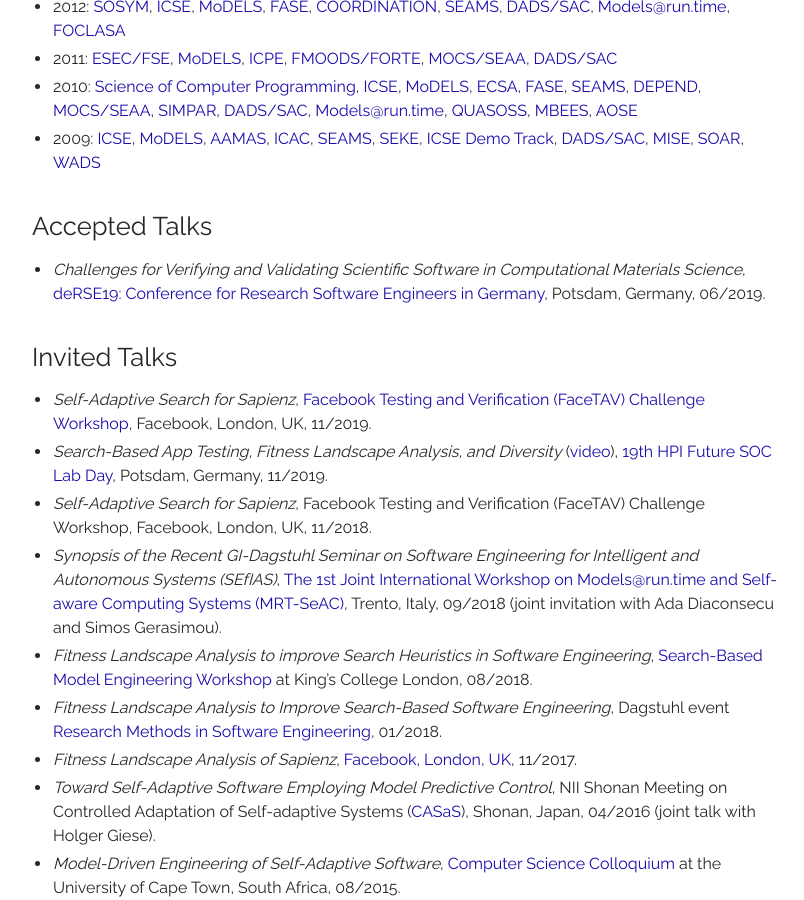
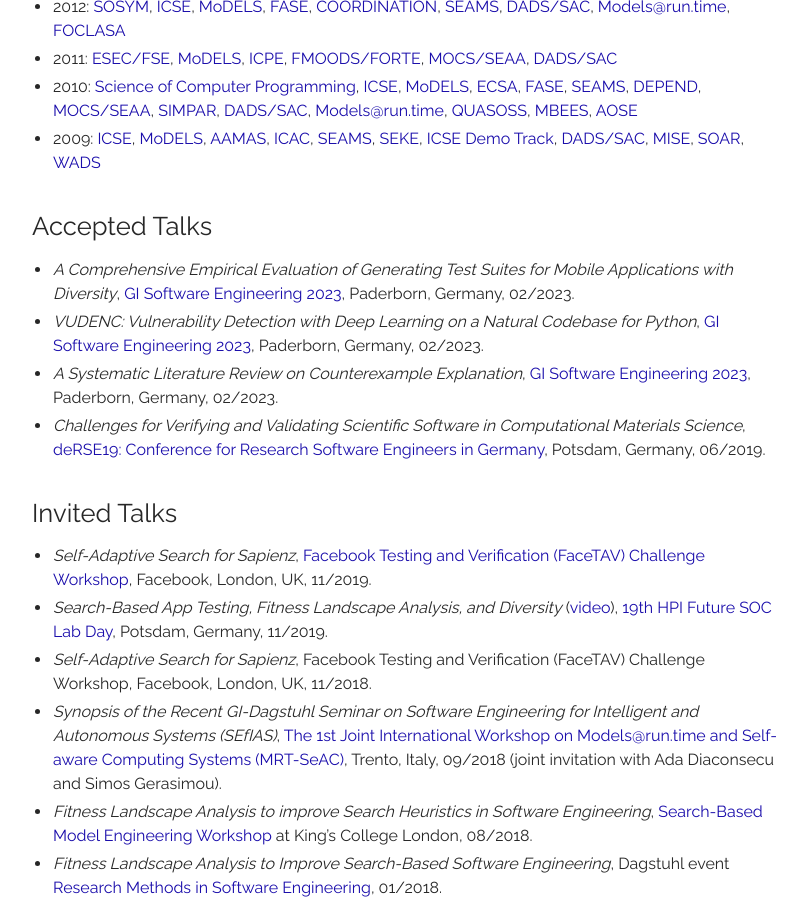
Before and after one commit to thomas-vogel/thomas-vogel.github.io, a Jekyll site: the page built from _pages/activities.md, in a window 1280 px wide and 900 px high, scrolled down 5498 px. Shown: the whole window, without its empty margins (233-1037 px from the left). Built offline with Jekyll 4.4.1, drawn with Linux system fonts in a browser that asks for light colours.

Commit message:
Add SE 2023 talks, update main page.

```diff
--- a/_pages/activities.md
+++ b/_pages/activities.md
@@ -250,6 +250,9 @@ layout: page
 
 ## Accepted Talks
 
+* _A Comprehensive Empirical Evaluation of Generating Test Suites for Mobile Applications with Diversity_, [GI Software Engineering 2023](https://se-2023.gi.de/){:target="_blank"}, Paderborn, Germany, 02/2023.
+* _VUDENC: Vulnerability Detection with Deep Learning on a Natural Codebase for Python_, [GI Software Engineering 2023](https://se-2023.gi.de/){:target="_blank"}, Paderborn, Germany, 02/2023.
+* _A Systematic Literature Review on Counterexample Explanation_, [GI Software Engineering 2023](https://se-2023.gi.de/){:target="_blank"}, Paderborn, Germany, 02/2023.
 * _Challenges for Verifying and Validating Scientific Software in Computational Materials Science_, [deRSE19: Conference for Research Software Engineers in Germany](https://www.de-rse.org/en/conf2019/){:target="_blank"}, Potsdam, Germany, 06/2019.
 
 ## Invited Talks
```
Also changed, not shown: _pages/pastcalls.md (+12 -0 lines), index.md (+3 -14 lines).
